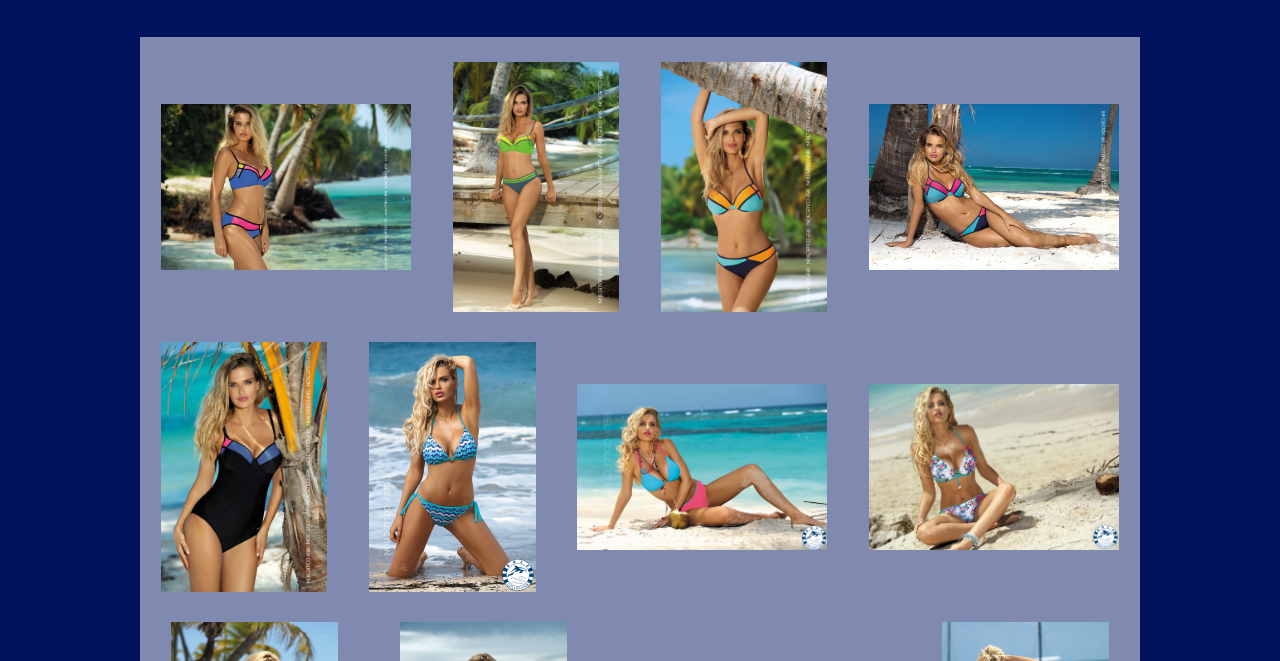
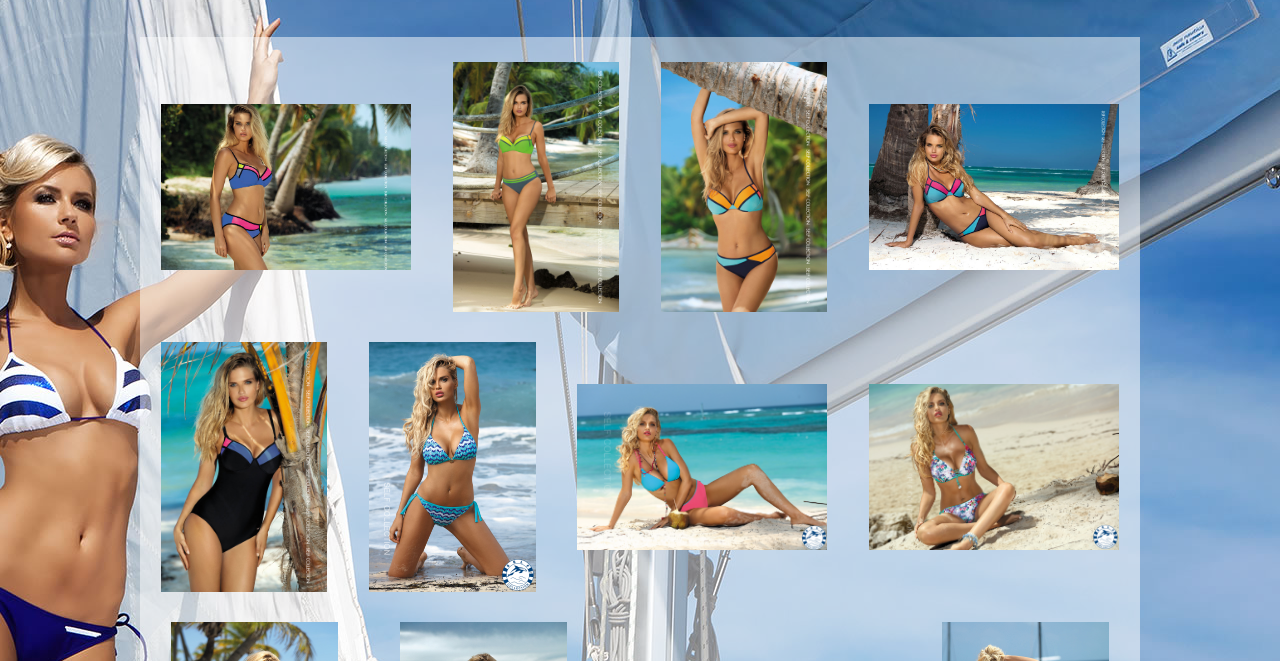
Before and after one commit to rilhad1/swimwear, a plain HTML site: page index.html in a window 1280 px wide. Shown: the part 246-907 px from the top of the page. Drawn offline with Linux system fonts and the light colour scheme.

Commit message:
add new file

```diff
--- a/pages/index.css
+++ b/pages/index.css
@@ -9,7 +9,7 @@ body {
     /*background-image: url(/img/fon.jpg);*/
     /*background-attachment: fixed;*/
     /*position: relative;*/
-    background: url(img/fon.jpg) top center #00125e fixed;
+    background: url(../img/fon.jpg) top center #00125e fixed;
     color: #006;
     font-family: Arial, Helvetica, sans-serif;
 }
```
